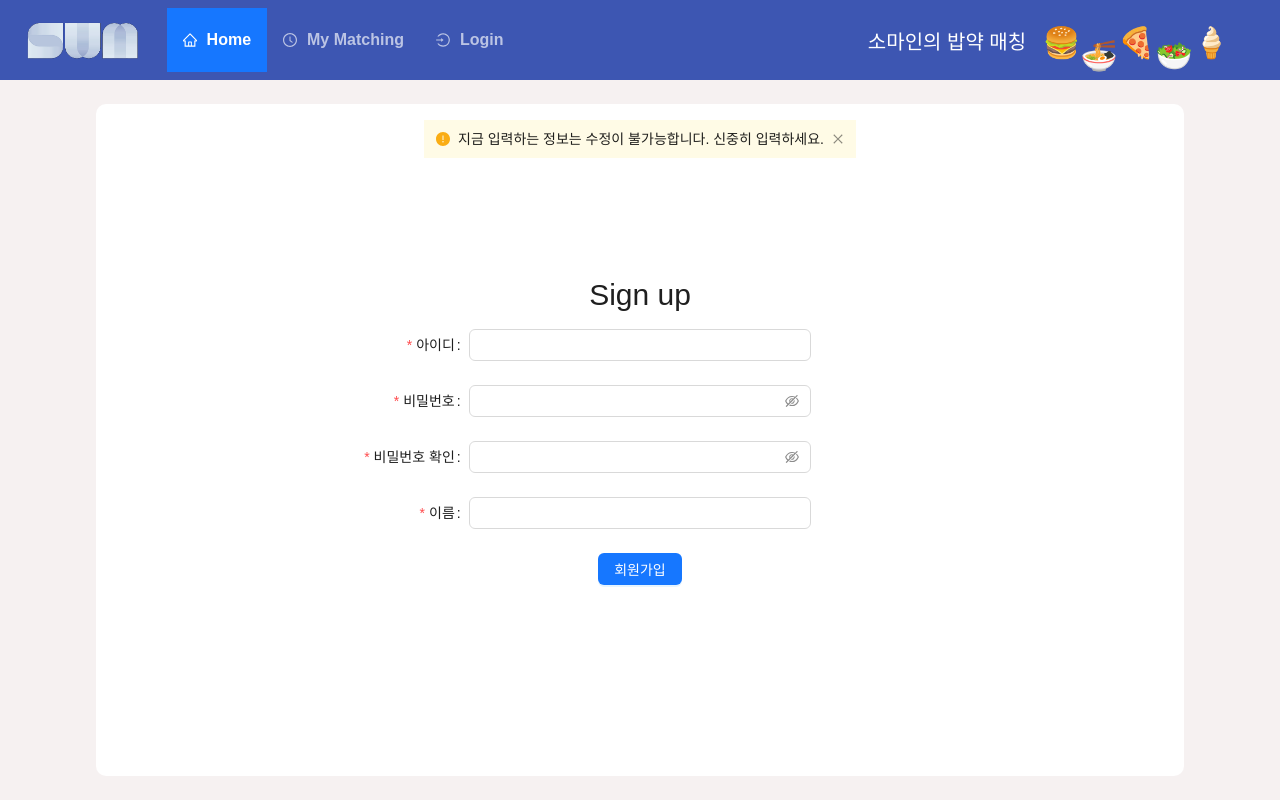
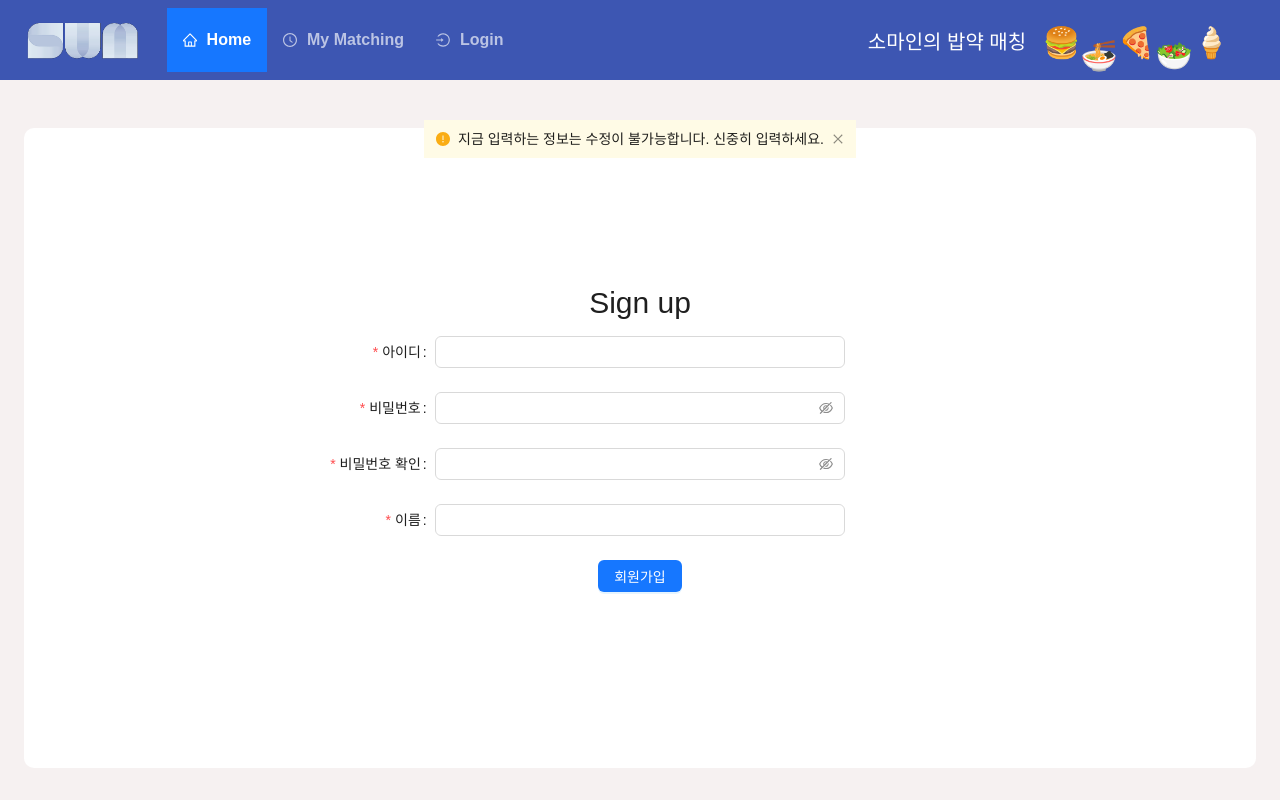
Before and after one commit to mkthebea/BaByak_Client, a React (Create React App) app in the folder client/: page /signup in a window 1280 px wide. Built offline with nearby package versions, Linux system fonts and the light colour scheme; no server answers; a web font is replaced by a local one.

Commit message:
signup success page

```diff
--- a/client/src/App.js
+++ b/client/src/App.js
@@ -16,7 +16,7 @@ import LoginPage from "./components/LoginPage/LoginPage";
 import MainPage from "./components/MainPage/MainPage";
 import MyMatchingPage from "./components/MyMatchingPage/MyMatchingPage";
 import SignupPage from "./components/SignupPage/SignupPage";
-// import SignupSuccessPage from "./components/SignupPage/SignupSuccessPage";
+import SignupSuccessPage from "./components/SignupPage/SignupSuccessPage";
 import NewMatchingPage from "./components/NewMatchingPage/NewMatchingPage";
 import AuthFailedPage from "./components/AuthFailedPage/AuthFailedPage";
 import NotFound from "./components/NotFound/NotFound";
@@ -130,7 +130,7 @@ const App = () => {
               <Route path="/" element={<MainPage />} />
               <Route path="/login" element={<LoginPage />} />
               <Route path="/signup" element={<SignupPage />} />
-              {/* <Route path="/signup/success" element={<SignupSuccessPage />} /> */}
+              <Route path="/signup/success" element={<SignupSuccessPage />} />
               <Route path="/detail" element={<DetailPage />} />
               <Route path="/mymatching" element={<MyMatchingPage />} />
               {/* <Route
--- a/client/src/components/SignupPage/SignupPage.module.css
+++ b/client/src/components/SignupPage/SignupPage.module.css
@@ -10,15 +10,15 @@
 }
 
 .form_container {
+  margin-top: 15px;
+  background-color: white;
   display: flex;
   flex-direction: column;
   justify-content: center;
   align-items: center;
-  background-color: white;
-  padding: 30px;
   border-radius: 10px;
-  width: 85vw;
-  height: 85vh;
+  height: 80vh;
+  width: 100%;
 }
 
 .form {
--- a/client/src/components/SignupPage/SignupSuccessPage.js
+++ b/client/src/components/SignupPage/SignupSuccessPage.js
@@ -27,7 +27,7 @@ function SignupSuccessPage() {
         <Result
           status="success"
           title="회원 가입 성공!"
-          subTitle="이메일 인증을 완료했습니다."
+          subTitle="뺩약 회원이 되신걸 환영합니다."
           extra={[
             <Button
               type="primary"
```
